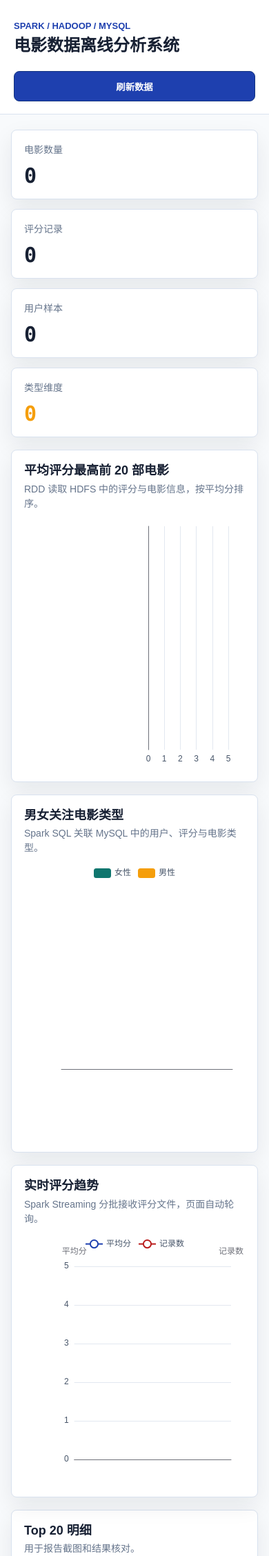
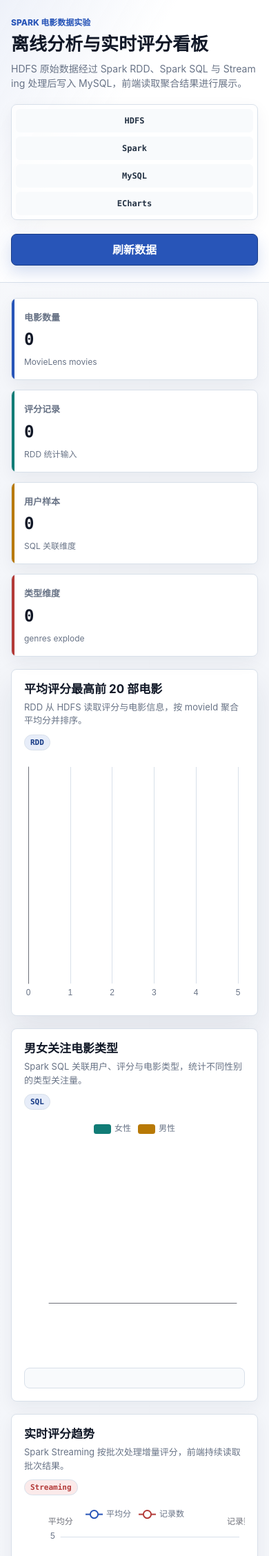
Before and after one commit to 0xWeakSheep/spark_work, a Flask app: page / in a window 390 px wide. Shown: the top 2256 px of the page at 69% size. Run offline with Flask 3, Linux system fonts and the light colour scheme; data that the repository does not hold is empty.

Commit message:
improve dashboard visual design

```diff
--- a/src/web/static/css/style.css
+++ b/src/web/static/css/style.css
@@ -1,46 +1,41 @@
 :root {
-  --bg: #f8fafc;
-  --panel: #ffffff;
-  --ink: #172033;
-  --muted: #65748b;
-  --blue: #1e40af;
-  --sky: #3b82f6;
-  --amber: #f59e0b;
-  --green: #0f766e;
-  --red: #b91c1c;
-  --border: #d9e2ef;
-  --shadow: 0 12px 32px rgba(15, 23, 42, 0.08);
+  --bg: #f4f6fa;
+  --surface: #ffffff;
+  --surface-soft: #f8fafc;
+  --ink: #111827;
+  --ink-soft: #243244;
+  --muted: #687386;
+  --line: #d8e0ea;
+  --line-strong: #b9c6d6;
+  --accent: #2855b8;
+  --accent-strong: #183b86;
+  --accent-soft: #e7edf9;
+  --teal: #117c76;
+  --amber: #b87905;
+  --red: #b33a38;
+  --shadow: 0 20px 46px rgba(20, 33, 61, 0.09);
+  --shadow-soft: 0 8px 24px rgba(20, 33, 61, 0.06);
 }
 
 * {
   box-sizing: border-box;
 }
 
-body {
-  margin: 0;
-  background: var(--bg);
-  color: var(--ink);
-  font-family: "Fira Sans", "PingFang SC", "Microsoft YaHei", Arial, sans-serif;
-  line-height: 1.5;
+html {
+  scroll-behavior: smooth;
 }
 
-.topbar {
-  display: flex;
-  align-items: center;
-  justify-content: space-between;
-  gap: 24px;
-  padding: 28px clamp(20px, 4vw, 48px) 18px;
-  border-bottom: 1px solid var(--border);
-  background: #ffffff;
-}
-
-.eyebrow {
-  margin: 0 0 4px;
-  color: var(--blue);
-  font-size: 13px;
-  font-weight: 700;
-  letter-spacing: 0;
-  text-transform: uppercase;
+body {
+  min-width: 320px;
+  margin: 0;
+  background:
+    linear-gradient(180deg, rgba(255, 255, 255, 0.82), rgba(244, 246, 250, 0.96) 34rem),
+    repeating-linear-gradient(90deg, rgba(17, 24, 39, 0.025) 0, rgba(17, 24, 39, 0.025) 1px, transparent 1px, transparent 72px),
+    var(--bg);
+  color: var(--ink);
+  font-family: Inter, "PingFang SC", "Microsoft YaHei", Arial, sans-serif;
+  line-height: 1.5;
+  text-rendering: optimizeLegibility;
 }
 
 h1,
@@ -49,43 +44,139 @@ p {
   margin: 0;
 }
 
-h1 {
-  font-size: clamp(24px, 3vw, 34px);
-  line-height: 1.15;
+button,
+input,
+select,
+textarea {
+  font: inherit;
 }
 
-h2 {
-  font-size: 18px;
-  line-height: 1.25;
+.skip-link {
+  position: fixed;
+  top: 12px;
+  left: 12px;
+  z-index: 10;
+  transform: translateY(-150%);
+  padding: 9px 12px;
+  border-radius: 8px;
+  background: var(--ink);
+  color: #ffffff;
+  font-size: 14px;
+  text-decoration: none;
+  transition: transform 160ms ease;
+}
+
+.skip-link:focus {
+  transform: translateY(0);
+}
+
+.topbar {
+  border-bottom: 1px solid var(--line);
+  background:
+    linear-gradient(120deg, rgba(40, 85, 184, 0.08), rgba(255, 255, 255, 0.4) 42%),
+    rgba(255, 255, 255, 0.88);
+  backdrop-filter: blur(18px);
+}
+
+.topbar-inner {
+  display: grid;
+  grid-template-columns: minmax(0, 1fr) auto auto;
+  align-items: end;
+  gap: 20px;
+  width: min(1440px, 100%);
+  margin: 0 auto;
+  padding: 30px clamp(16px, 4vw, 48px) 24px;
+}
+
+.title-group {
+  min-width: 0;
+}
+
+.eyebrow {
+  margin-bottom: 8px;
+  color: var(--accent);
+  font-size: 12px;
+  font-weight: 800;
+  letter-spacing: 0;
+  text-transform: uppercase;
+}
+
+h1 {
+  max-width: 760px;
+  color: var(--ink);
+  font-size: clamp(26px, 3.8vw, 42px);
+  line-height: 1.1;
+  letter-spacing: 0;
+}
+
+.subtitle {
+  max-width: 880px;
+  margin-top: 10px;
+  color: var(--muted);
+  font-size: 15px;
+  overflow-wrap: anywhere;
+}
+
+.system-strip {
+  display: grid;
+  grid-auto-flow: column;
+  align-items: center;
+  gap: 6px;
+  padding: 6px;
+  border: 1px solid var(--line);
+  border-radius: 8px;
+  background: rgba(255, 255, 255, 0.76);
+  box-shadow: var(--shadow-soft);
+}
+
+.system-strip span {
+  min-width: 72px;
+  padding: 8px 10px;
+  border-radius: 6px;
+  background: var(--surface-soft);
+  color: var(--ink-soft);
+  font-family: "SF Mono", "Fira Code", ui-monospace, SFMono-Regular, Menlo, Consolas, monospace;
+  font-size: 12px;
+  font-weight: 700;
+  text-align: center;
 }
 
 .refresh-button {
-  min-height: 44px;
+  min-height: 46px;
+  min-width: 108px;
   padding: 0 18px;
-  border: 1px solid #12337f;
+  border: 1px solid var(--accent-strong);
   border-radius: 8px;
-  background: var(--blue);
+  background: var(--accent);
   color: #ffffff;
-  font-weight: 700;
+  font-weight: 800;
   cursor: pointer;
-  transition: background 180ms ease, transform 180ms ease;
+  box-shadow: 0 10px 22px rgba(40, 85, 184, 0.2);
+  transition: background 160ms ease, border-color 160ms ease, transform 160ms ease, box-shadow 160ms ease;
 }
 
 .refresh-button:hover,
 .refresh-button:focus-visible {
-  background: #16348f;
-  outline: 3px solid rgba(59, 130, 246, 0.35);
-  outline-offset: 2px;
+  background: var(--accent-strong);
+  border-color: var(--accent-strong);
+  box-shadow: 0 14px 28px rgba(24, 59, 134, 0.24);
+  outline: 3px solid rgba(40, 85, 184, 0.22);
+  outline-offset: 3px;
 }
 
 .refresh-button:active {
   transform: translateY(1px);
 }
 
+.refresh-button:disabled {
+  cursor: progress;
+  opacity: 0.72;
+}
+
 .dashboard {
   width: min(1440px, 100%);
   margin: 0 auto;
-  padding: 22px clamp(16px, 4vw, 48px) 48px;
+  padding: 22px clamp(16px, 4vw, 48px) 52px;
 }
 
 .metrics {
@@ -98,115 +189,232 @@ h2 {
 .metric,
 .panel,
 .table-section {
-  background: var(--panel);
-  border: 1px solid var(--border);
+  border: 1px solid var(--line);
   border-radius: 8px;
-  box-shadow: var(--shadow);
+  background: var(--surface);
+  box-shadow: var(--shadow-soft);
 }
 
 .metric {
-  padding: 18px;
-  min-height: 110px;
+  position: relative;
+  min-height: 126px;
+  overflow: hidden;
+  padding: 18px 18px 16px;
+}
+
+.metric::before {
+  content: "";
+  position: absolute;
+  inset: 0 auto 0 0;
+  width: 4px;
+  background: var(--accent);
+}
+
+.metric[data-variant="rating"]::before {
+  background: var(--teal);
+}
+
+.metric[data-variant="user"]::before {
+  background: var(--amber);
+}
+
+.metric[data-variant="genre"]::before {
+  background: var(--red);
 }
 
 .metric-label {
   display: block;
   color: var(--muted);
-  font-size: 14px;
-  margin-bottom: 12px;
+  font-size: 13px;
+  font-weight: 800;
 }
 
 .metric strong {
   display: block;
-  font-family: "Fira Code", ui-monospace, SFMono-Regular, Menlo, Consolas, monospace;
-  font-size: 30px;
+  margin-top: 10px;
+  color: var(--ink);
+  font-family: "SF Mono", "Fira Code", ui-monospace, SFMono-Regular, Menlo, Consolas, monospace;
+  font-size: clamp(24px, 2.5vw, 34px);
+  font-variant-numeric: tabular-nums;
   line-height: 1;
 }
 
-.metric.accent strong {
-  color: var(--amber);
+.metric-hint {
+  display: block;
+  margin-top: 12px;
+  color: var(--muted);
+  font-size: 12px;
 }
 
 .grid {
   display: grid;
-  grid-template-columns: minmax(0, 1.25fr) minmax(360px, 0.75fr);
+  grid-template-columns: minmax(0, 1.23fr) minmax(360px, 0.77fr);
   gap: 18px;
 }
 
+.panel,
+.table-section {
+  min-width: 0;
+  padding: 18px;
+}
+
 .panel {
-  padding: 18px;
-  min-width: 0;
+  display: flex;
+  flex-direction: column;
 }
 
 .panel.wide {
   grid-row: span 2;
+  box-shadow: var(--shadow);
 }
 
 .panel-header {
   display: flex;
+  align-items: start;
   justify-content: space-between;
   gap: 16px;
-  margin-bottom: 14px;
+  margin-bottom: 16px;
+}
+
+h2 {
+  color: var(--ink);
+  font-size: 17px;
+  line-height: 1.25;
+  letter-spacing: 0;
 }
 
 .panel-header p {
-  margin-top: 5px;
+  max-width: 780px;
+  margin-top: 6px;
   color: var(--muted);
-  font-size: 14px;
+  font-size: 13px;
+  overflow-wrap: anywhere;
+}
+
+.panel-tag {
+  flex: 0 0 auto;
+  padding: 5px 8px;
+  border: 1px solid var(--line);
+  border-radius: 999px;
+  background: var(--accent-soft);
+  color: var(--accent-strong);
+  font-family: "SF Mono", "Fira Code", ui-monospace, SFMono-Regular, Menlo, Consolas, monospace;
+  font-size: 11px;
+  font-weight: 800;
+  line-height: 1;
+}
+
+.panel-tag.live {
+  background: #fbeaea;
+  color: var(--red);
 }
 
 .chart {
   width: 100%;
   height: 380px;
+  min-height: 0;
 }
 
 .wide .chart {
-  height: 590px;
+  height: 608px;
 }
 
 .note {
-  min-height: 28px;
-  margin-top: 10px;
-  color: var(--muted);
-  font-size: 14px;
+  min-height: 30px;
+  margin-top: 8px;
+  padding: 8px 10px;
+  border: 1px solid var(--line);
+  border-radius: 8px;
+  background: var(--surface-soft);
+  color: var(--ink-soft);
+  font-size: 13px;
+  overflow-wrap: anywhere;
 }
 
 .table-section {
   margin-top: 18px;
-  padding: 18px;
 }
 
 .table-wrap {
   overflow-x: auto;
+  border: 1px solid var(--line);
+  border-radius: 8px;
 }
 
 table {
   width: 100%;
-  border-collapse: collapse;
+  min-width: 720px;
+  border-collapse: separate;
+  border-spacing: 0;
   font-size: 14px;
 }
 
 th,
 td {
-  padding: 12px 10px;
-  border-bottom: 1px solid var(--border);
+  padding: 12px 14px;
+  border-bottom: 1px solid var(--line);
   text-align: left;
 }
 
 th {
-  color: #334155;
-  background: #f1f5f9;
-  font-weight: 700;
+  position: sticky;
+  top: 0;
+  z-index: 1;
+  background: #eef3f9;
+  color: #354254;
+  font-size: 12px;
+  font-weight: 800;
+}
+
+tbody tr {
+  transition: background 140ms ease;
+}
+
+tbody tr:nth-child(even) {
+  background: #fbfcfe;
+}
+
+tbody tr:hover {
+  background: #f1f6ff;
+}
+
+tbody tr:last-child td {
+  border-bottom: 0;
 }
 
 td:nth-child(1),
 td:nth-child(3),
 td:nth-child(4) {
-  font-family: "Fira Code", ui-monospace, SFMono-Regular, Menlo, Consolas, monospace;
+  font-family: "SF Mono", "Fira Code", ui-monospace, SFMono-Regular, Menlo, Consolas, monospace;
+  font-variant-numeric: tabular-nums;
   white-space: nowrap;
 }
 
-@media (max-width: 980px) {
+td:nth-child(1) {
+  width: 86px;
+  color: var(--accent-strong);
+  font-weight: 800;
+}
+
+td:nth-child(3),
+td:nth-child(4) {
+  text-align: right;
+}
+
+@media (max-width: 1120px) {
+  .topbar-inner {
+    grid-template-columns: 1fr;
+    align-items: stretch;
+  }
+
+  .system-strip {
+    justify-self: start;
+  }
+
+  .refresh-button {
+    justify-self: start;
+  }
+
   .metrics {
     grid-template-columns: repeat(2, minmax(0, 1fr));
   }
@@ -221,14 +429,31 @@ td:nth-child(4) {
 
   .wide .chart,
   .chart {
-    height: 360px;
+    height: 390px;
   }
 }
 
-@media (max-width: 620px) {
-  .topbar {
-    align-items: stretch;
-    flex-direction: column;
+@media (max-width: 640px) {
+  .topbar-inner {
+    padding-top: 24px;
+  }
+
+  .subtitle {
+    font-size: 14px;
+    word-break: break-all;
+  }
+
+  .system-strip {
+    grid-auto-flow: row;
+    width: 100%;
+  }
+
+  .system-strip span {
+    width: 100%;
+  }
+
+  .refresh-button {
+    width: 100%;
   }
 
   .metrics {
@@ -236,7 +461,22 @@ td:nth-child(4) {
   }
 
   .metric {
-    min-height: 92px;
+    min-height: 108px;
+  }
+
+  .panel-header {
+    flex-direction: column;
+    gap: 10px;
+  }
+
+  .panel-header p,
+  .note {
+    word-break: break-all;
+  }
+
+  .wide .chart,
+  .chart {
+    height: 350px;
   }
 }
 
@@ -244,6 +484,7 @@ td:nth-child(4) {
   *,
   *::before,
   *::after {
+    scroll-behavior: auto !important;
     transition: none !important;
   }
 }
--- a/src/web/static/js/dashboard.js
+++ b/src/web/static/js/dashboard.js
@@ -5,6 +5,16 @@ const charts = {
 };
 
 const numberFormat = new Intl.NumberFormat("zh-CN");
+const chartPalette = {
+  accent: "#2855b8",
+  teal: "#117c76",
+  amber: "#b87905",
+  red: "#b33a38",
+  ink: "#111827",
+  muted: "#687386",
+  line: "#d8e0ea",
+  surface: "#ffffff",
+};
 
 async function fetchJson(url) {
   const response = await fetch(url, { cache: "no-store" });
@@ -13,6 +23,10 @@ async function fetchJson(url) {
     throw new Error(payload.error || `请求失败: ${url}`);
   }
   return payload;
+}
+
+function isCompactChart(id) {
+  return document.getElementById(id).clientWidth < 520;
 }
 
 function setMetric(id, value) {
@@ -35,24 +49,32 @@ async function loadTopMovies() {
   const rows = payload.data;
   const titles = rows.map((row) => `${row.rank_no}. ${row.title}`);
   const values = rows.map((row) => Number(row.avg_rating));
+  const compact = isCompactChart("topMoviesChart");
 
   charts.topMovies.setOption({
-    color: ["#1e40af"],
-    tooltip: { trigger: "axis", axisPointer: { type: "shadow" } },
-    grid: { top: 8, right: 24, bottom: 8, left: 180, containLabel: true },
+    color: [chartPalette.accent],
+    tooltip: {
+      trigger: "axis",
+      axisPointer: { type: "shadow" },
+      backgroundColor: chartPalette.surface,
+      borderColor: chartPalette.line,
+      textStyle: { color: chartPalette.ink },
+    },
+    grid: { top: 8, right: compact ? 10 : 34, bottom: 8, left: compact ? 6 : 216, containLabel: true },
     xAxis: {
       type: "value",
       min: 0,
       max: 5,
-      axisLabel: { color: "#475569" },
-      splitLine: { lineStyle: { color: "#e2e8f0" } },
+      axisLabel: { color: chartPalette.muted },
+      splitLine: { lineStyle: { color: chartPalette.line } },
     },
     yAxis: {
       type: "category",
       data: titles.reverse(),
       axisLabel: {
-        color: "#334155",
-        width: 220,
+        color: chartPalette.ink,
+        width: compact ? 136 : 260,
+        fontSize: compact ? 10 : 12,
         overflow: "truncate",
       },
     },
@@ -64,9 +86,9 @@ async function loadTopMovies() {
         barWidth: 16,
         itemStyle: { borderRadius: [0, 4, 4, 0] },
         label: {
-          show: true,
+          show: !compact,
           position: "right",
-          color: "#172033",
+          color: chartPalette.ink,
           formatter: ({ value }) => Number(value).toFixed(2),
         },
       },
@@ -99,21 +121,28 @@ async function loadGenderGenres() {
     const row = payload.data.find((item) => item.genre === genre && item.gender === "M");
     return row ? Number(row.attention_count) : 0;
   });
+  const compact = isCompactChart("genderChart");
 
   charts.gender.setOption({
-    color: ["#0f766e", "#f59e0b"],
-    tooltip: { trigger: "axis", axisPointer: { type: "shadow" } },
-    legend: { top: 0, textStyle: { color: "#475569" } },
-    grid: { top: 44, right: 18, bottom: 64, left: 54, containLabel: true },
+    color: [chartPalette.teal, chartPalette.amber],
+    tooltip: {
+      trigger: "axis",
+      axisPointer: { type: "shadow" },
+      backgroundColor: chartPalette.surface,
+      borderColor: chartPalette.line,
+      textStyle: { color: chartPalette.ink },
+    },
+    legend: { top: 0, textStyle: { color: chartPalette.muted } },
+    grid: { top: 44, right: 12, bottom: compact ? 86 : 64, left: compact ? 36 : 54, containLabel: true },
     xAxis: {
       type: "category",
       data: genres,
-      axisLabel: { rotate: 45, color: "#475569" },
+      axisLabel: { rotate: 45, color: chartPalette.muted, fontSize: compact ? 10 : 12 },
     },
     yAxis: {
       type: "value",
-      axisLabel: { color: "#475569" },
-      splitLine: { lineStyle: { color: "#e2e8f0" } },
+      axisLabel: { color: chartPalette.muted },
+      splitLine: { lineStyle: { color: chartPalette.line } },
     },
     series: [
       { name: "女性", type: "bar", data: female, barGap: 0, itemStyle: { borderRadius: [4, 4, 0, 0] } },
@@ -129,15 +158,21 @@ async function loadGenderGenres() {
 async function loadStreamTrend() {
   const payload = await fetchJson("/api/stream-trend");
   const rows = payload.data;
+  const compact = isCompactChart("streamChart");
   charts.stream.setOption({
-    color: ["#1e40af", "#b91c1c"],
-    tooltip: { trigger: "axis" },
-    legend: { top: 0, textStyle: { color: "#475569" } },
-    grid: { top: 44, right: 20, bottom: 36, left: 58, containLabel: true },
+    color: [chartPalette.accent, chartPalette.red],
+    tooltip: {
+      trigger: "axis",
+      backgroundColor: chartPalette.surface,
+      borderColor: chartPalette.line,
+      textStyle: { color: chartPalette.ink },
+    },
+    legend: { top: 0, textStyle: { color: chartPalette.muted } },
+    grid: { top: 44, right: compact ? 8 : 20, bottom: 36, left: compact ? 38 : 58, containLabel: true },
     xAxis: {
       type: "category",
       data: rows.map((row) => row.batch_time || `批次${row.batch_id}`),
-      axisLabel: { color: "#475569" },
+      axisLabel: { color: chartPalette.muted, hideOverlap: true, fontSize: compact ? 10 : 12 },
     },
     yAxis: [
       {
@@ -145,13 +180,13 @@ async function loadStreamTrend() {
         name: "平均分",
         min: 0,
         max: 5,
-        axisLabel: { color: "#475569" },
-        splitLine: { lineStyle: { color: "#e2e8f0" } },
+        axisLabel: { color: chartPalette.muted },
+        splitLine: { lineStyle: { color: chartPalette.line } },
       },
       {
         type: "value",
         name: "记录数",
-        axisLabel: { color: "#475569" },
+        axisLabel: { color: chartPalette.muted },
       },
     ],
     series: [
@@ -190,6 +225,10 @@ async function refreshDashboard() {
 
 window.addEventListener("resize", () => {
   Object.values(charts).forEach((chart) => chart.resize());
+  clearTimeout(window.dashboardResizeTimer);
+  window.dashboardResizeTimer = setTimeout(() => {
+    Promise.all([loadTopMovies(), loadGenderGenres(), loadStreamTrend()]).catch(console.error);
+  }, 180);
 });
 
 document.getElementById("refreshButton").addEventListener("click", refreshDashboard);
--- a/src/web/templates/index.html
+++ b/src/web/templates/index.html
@@ -8,31 +8,47 @@
     <script src="/static/vendor/echarts.min.js"></script>
   </head>
   <body>
+    <a class="skip-link" href="#dashboard">跳到数据看板</a>
     <header class="topbar">
-      <div>
-        <p class="eyebrow">Spark / Hadoop / MySQL</p>
-        <h1>电影数据离线分析系统</h1>
+      <div class="topbar-inner">
+        <div class="title-group">
+          <p class="eyebrow">Spark 电影数据实验</p>
+          <h1>离线分析与实时评分看板</h1>
+          <p class="subtitle">HDFS 原始数据经过 Spark RDD、Spark SQL 与 Streaming 处理后写入 MySQL，前端读取聚合结果进行展示。</p>
+        </div>
+        <div class="system-strip" aria-label="系统链路">
+          <span>HDFS</span>
+          <span>Spark</span>
+          <span>MySQL</span>
+          <span>ECharts</span>
+        </div>
+        <button id="refreshButton" class="refresh-button" type="button" aria-label="刷新仪表盘数据">
+          刷新数据
+        </button>
       </div>
-      <button id="refreshButton" class="refresh-button" type="button" aria-label="刷新仪表盘数据">刷新数据</button>
     </header>
 
-    <main class="dashboard">
+    <main id="dashboard" class="dashboard">
       <section class="metrics" aria-label="数据概览">
-        <article class="metric">
+        <article class="metric" data-variant="catalog">
           <span class="metric-label">电影数量</span>
           <strong id="metricMovies">-</strong>
+          <span class="metric-hint">MovieLens movies</span>
         </article>
-        <article class="metric">
+        <article class="metric" data-variant="rating">
           <span class="metric-label">评分记录</span>
           <strong id="metricRatings">-</strong>
+          <span class="metric-hint">RDD 统计输入</span>
         </article>
-        <article class="metric">
+        <article class="metric" data-variant="user">
           <span class="metric-label">用户样本</span>
           <strong id="metricUsers">-</strong>
+          <span class="metric-hint">SQL 关联维度</span>
         </article>
-        <article class="metric accent">
+        <article class="metric" data-variant="genre">
           <span class="metric-label">类型维度</span>
           <strong id="metricGenres">-</strong>
+          <span class="metric-hint">genres explode</span>
         </article>
       </section>
 
@@ -41,8 +57,9 @@
           <div class="panel-header">
             <div>
               <h2>平均评分最高前 20 部电影</h2>
-              <p>RDD 读取 HDFS 中的评分与电影信息，按平均分排序。</p>
+              <p>RDD 从 HDFS 读取评分与电影信息，按 movieId 聚合平均分并排序。</p>
             </div>
+            <span class="panel-tag">RDD</span>
           </div>
           <div id="topMoviesChart" class="chart" role="img" aria-label="平均评分最高前二十电影柱状图"></div>
         </article>
@@ -51,8 +68,9 @@
           <div class="panel-header">
             <div>
               <h2>男女关注电影类型</h2>
-              <p>Spark SQL 关联 MySQL 中的用户、评分与电影类型。</p>
+              <p>Spark SQL 关联用户、评分与电影类型，统计不同性别的类型关注量。</p>
             </div>
+            <span class="panel-tag">SQL</span>
           </div>
           <div id="genderChart" class="chart" role="img" aria-label="男女电影类型关注人数柱状图"></div>
           <div id="topGenreNote" class="note"></div>
@@ -62,8 +80,9 @@
           <div class="panel-header">
             <div>
               <h2>实时评分趋势</h2>
-              <p>Spark Streaming 分批接收评分文件，页面自动轮询。</p>
+              <p>Spark Streaming 按批次处理增量评分，前端持续读取批次结果。</p>
             </div>
+            <span class="panel-tag live">Streaming</span>
           </div>
           <div id="streamChart" class="chart" role="img" aria-label="评分流式统计折线图"></div>
         </article>
@@ -73,8 +92,9 @@
         <div class="panel-header">
           <div>
             <h2>Top 20 明细</h2>
-            <p>用于报告截图和结果核对。</p>
+            <p>与柱状图使用同一份聚合结果，便于截图和结果核对。</p>
           </div>
+          <span class="panel-tag">Result</span>
         </div>
         <div class="table-wrap">
           <table>
```
Also changed, not shown: 2 other files.
